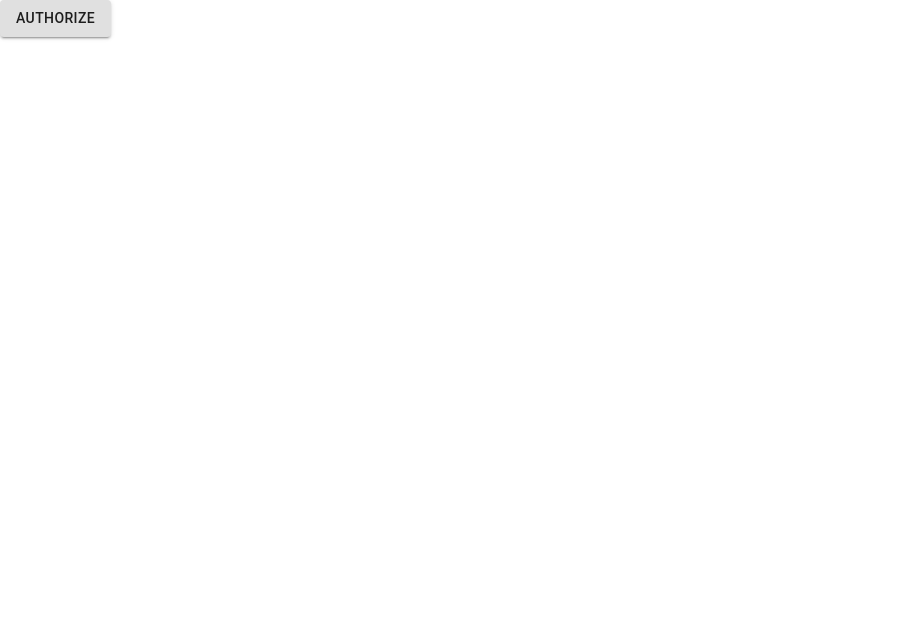
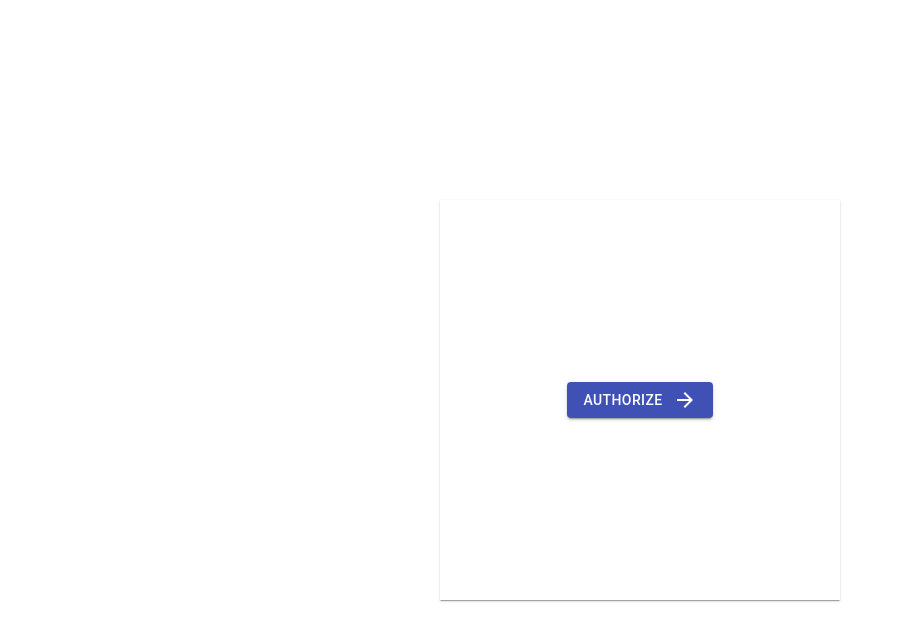
Before and after one commit to shyambravo/calendar-agenda-2, a React (Create React App) app: page / in a window 1280 px wide. Shown: the top 640 px of the page, without its empty margins (0-904 px from the left). Built offline with nearby package versions, Linux system fonts and the light colour scheme; what backbone would draw is missing.

Commit message:
style tweak

```diff
--- a/package.json
+++ b/package.json
@@ -4,6 +4,7 @@
   "private": true,
   "dependencies": {
     "@material-ui/core": "^4.11.3",
+    "@material-ui/icons": "^4.11.2",
     "@testing-library/jest-dom": "^5.11.9",
     "@testing-library/react": "^11.2.5",
     "@testing-library/user-event": "^12.8.1",
--- a/src/pages/Authorization/Authorization.css
+++ b/src/pages/Authorization/Authorization.css
@@ -0,0 +1,20 @@
+.Authorization-container {
+    width: 100vw;
+    height: 100vh;
+    display: flex;
+    justify-content: center;
+    align-items: center;
+}
+
+.shadow-container {
+    width: 400px;
+    height: 400px;
+    box-shadow: 0px 2px 1px -1px rgb(0 0 0 / 20%), 0px 1px 1px 0px rgb(0 0 0 / 14%), 0px 1px 3px 0px rgb(0 0 0 / 12%);
+    display: flex;
+    justify-content: center;
+    align-items: center;
+}
+
+.icon {
+    margin-left: 10px;
+}
--- a/src/pages/Authorization/Authorization.js
+++ b/src/pages/Authorization/Authorization.js
@@ -1,5 +1,6 @@
 import React, { Component } from "react";
 import Button from "@material-ui/core/Button";
+import ArrowForwardIcon from '@material-ui/icons/ArrowForward';
 import "./Authorization.css";
 
 export default class Authorization extends Component {
@@ -13,9 +14,11 @@ export default class Authorization extends Component {
   render() {
     return (
       <div className="Authorization-container">
-        <Button variant="contained" onClick={this.authorize}>
-          Authorize
-        </Button>
+        <div className="shadow-container">
+          <Button variant="contained" onClick={this.authorize} color="primary">
+            Authorize<ArrowForwardIcon className="icon"/>
+          </Button>
+        </div>
       </div>
     );
   }
```
Also changed, not shown: 1 other file (tests, documents, lock files or other folders).
